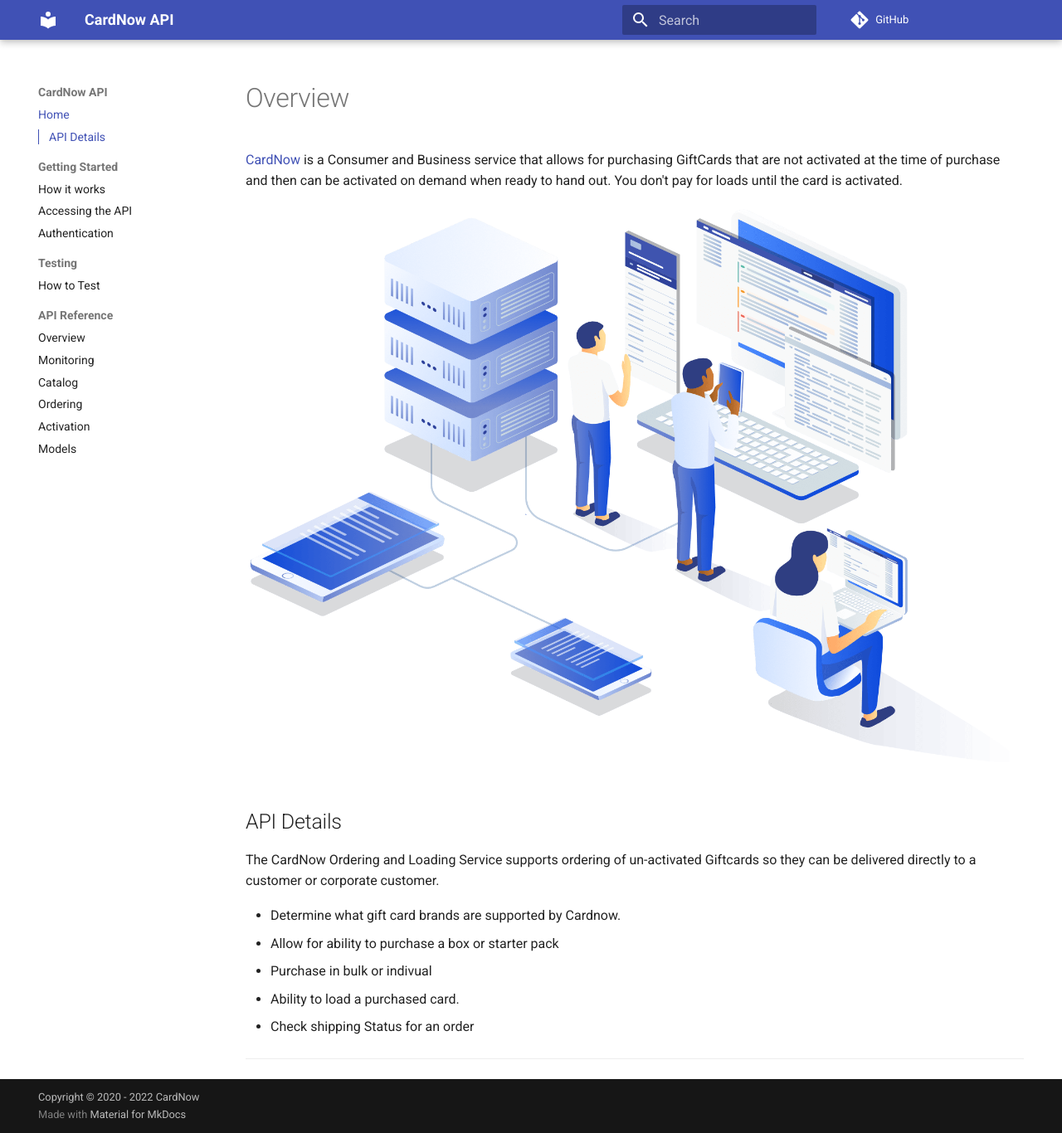
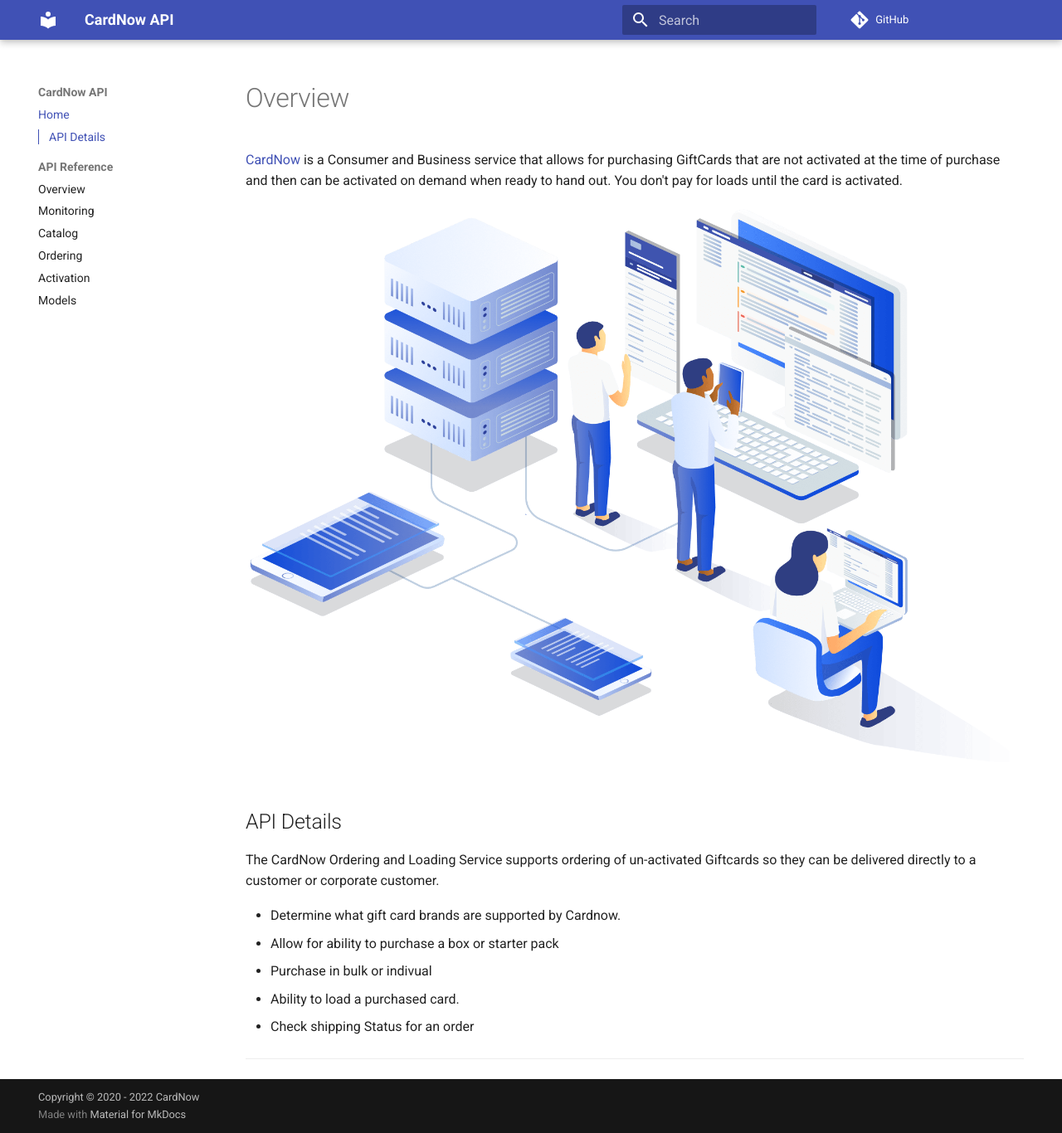
Before and after one commit to RewardLayer/CardNow-docs, an MkDocs documentation site: the page built from docs/index.md, in a window 1280 px wide and 1366 px high. Shown: the whole window at 83% size. Built offline with MkDocs 1.6.1 and Material for MkDocs 9.7.7, drawn with Linux system fonts in a browser that asks for light colours; comment, search, counter and statistics services are not loaded.

Commit message:
removed pages that need to be written

```diff
--- a/mkdocs.yml
+++ b/mkdocs.yml
@@ -3,12 +3,12 @@
 # Navigation
 nav:
     - Home: 'index.md'
-    - 'Getting Started':
-        - 'How it works' : 'getting-started/index.md'
-        - 'Accessing the API' : 'getting-started/index.md'
-        - 'Authentication' : 'getting-started/index.md'
-    - 'Testing' :
-        - 'How to Test' : 'testing/index.md'
+        #   - 'Getting Started':
+        #      - 'How it works' : 'getting-started/index.md'
+        #      - 'Accessing the API' : 'getting-started/index.md'
+  #      - 'Authentication' : 'getting-started/index.md'
+        #  - 'Testing' :
+  #      - 'How to Test' : 'testing/index.md'
     - 'API Reference':
           - 'Overview': 'api-reference/api-overview.md'
           - 'Monitoring': 'api-reference/monitoring.md'
```
